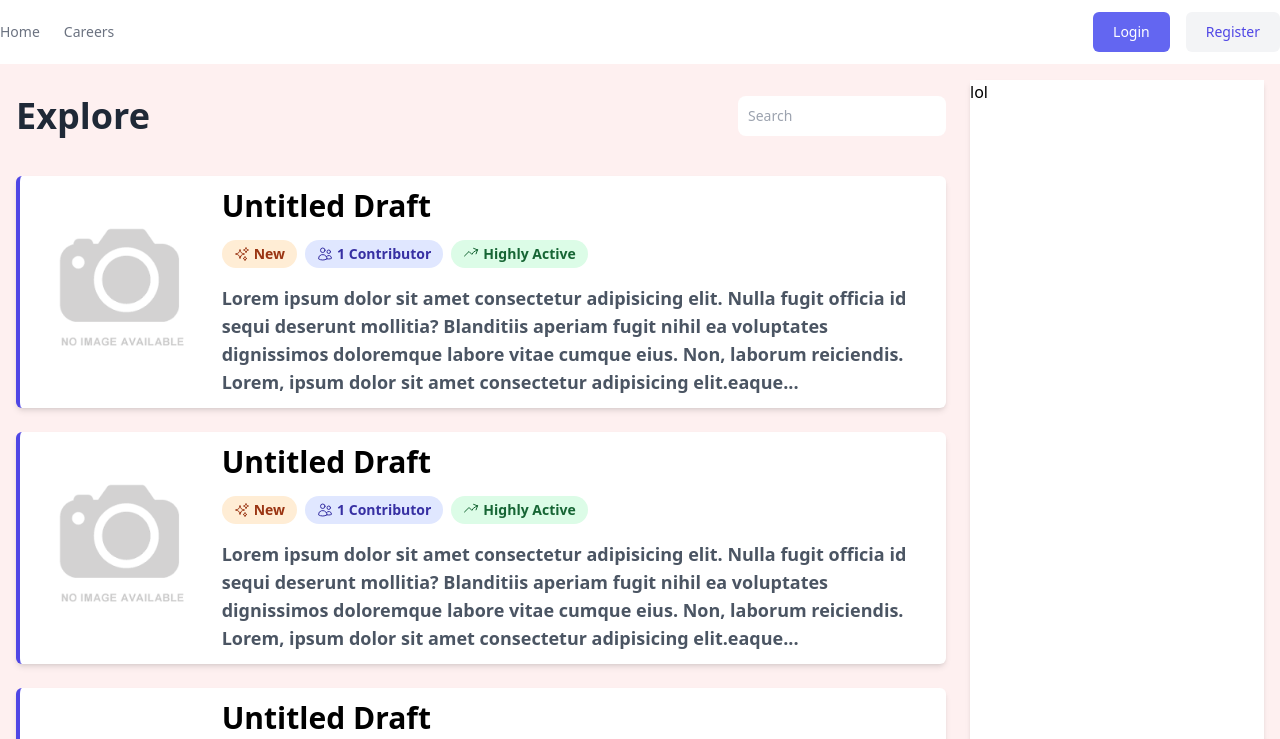
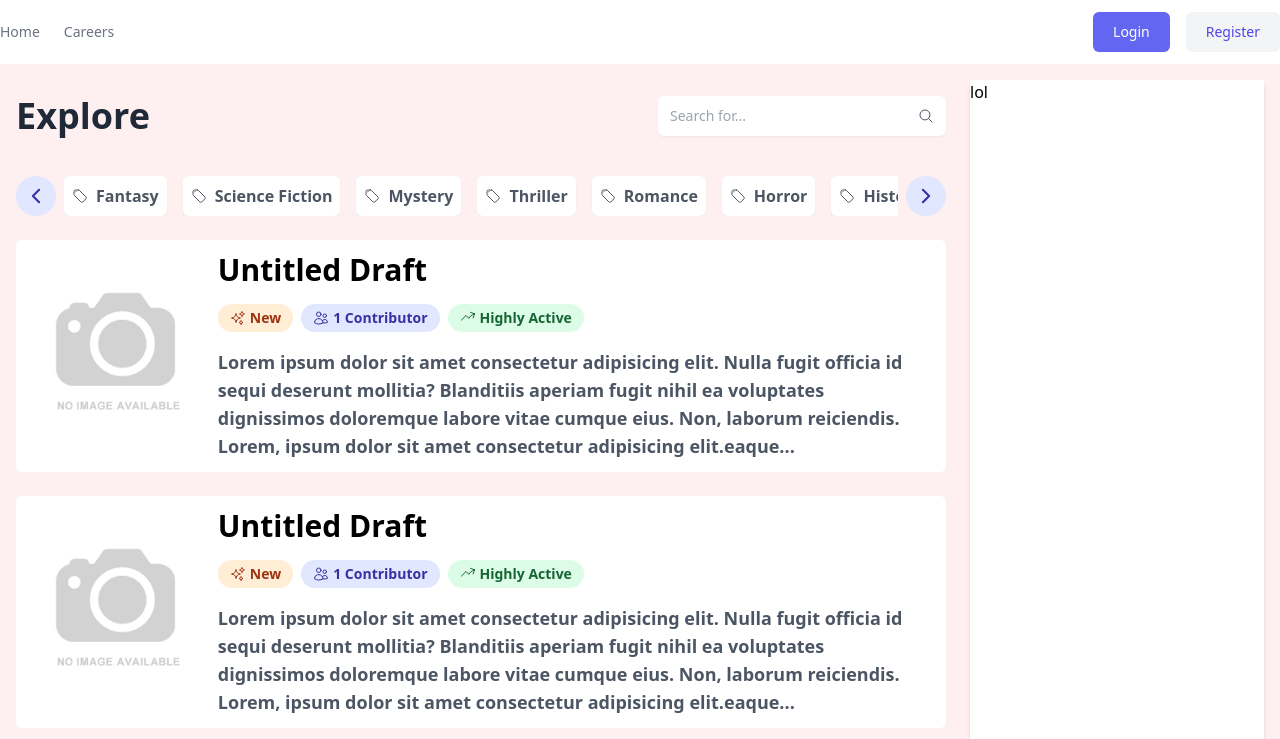
Before and after one commit to AyushNigam-1/Skrible, a React (Vite) app in the folder scriptly/: page / in a window 1280 px wide. Shown: the top 739 px of the page. Built offline with nearby package versions, Linux system fonts and the light colour scheme.

Commit message:
Improved Home Page UI & Added Genre Floating Bar

```diff
--- a/scriptly/src/components/Genres.jsx
+++ b/scriptly/src/components/Genres.jsx
@@ -1,4 +1,4 @@
-import React from 'react'
+import React, { useRef } from 'react'
 const Genres = () => {
     const genres = [
         { name: "Fantasy", color: "bg-purple-100", textColor: "text-purple-600" },
@@ -24,14 +24,32 @@ const Genres = () => {
     ];
 
 
+    const genresRef = useRef(null);
+
+    const scrollBackward = () => {
+        genresRef.current.scrollBy({ left: -200, behavior: 'smooth' });
+    };
+
+    const scrollForward = () => {
+        genresRef.current.scrollBy({ left: 200, behavior: 'smooth' });
+    };
 
     return (
         <>
-            <div className='flex gap-2 overflow-visible m-4' >
+            <div className='flex gap-2 overflow-visible' >
+                <button className='bg-indigo-100 text-indigo-800  px-2.5 rounded-full' >
+                    <svg xmlns="http://www.w3.org/2000/svg" fill="none" viewBox="0 0 24 24" strokeWidth={2.5} stroke="currentColor" className="size-5" onClick={scrollBackward} >
+                        <path strokeLinecap="round" strokeLinejoin="round" d="M15.75 19.5 8.25 12l7.5-7.5" />
+                    </svg>
+                </button>
+                <div
+                    ref={genresRef}
+                    className="flex gap-4 overflow-x-hidden no-scrollbar"
+                >
                     {
                         genres.map((e) => {
                             return (
-                            <button className={`bg-white ${e.textColor} flex gap-1 items-center bg p-2 font-bold text-nowrap rounded-md shadow-sm`} ><svg xmlns="http://www.w3.org/2000/svg" fill="none" viewBox="0 0 24 24" strokeWidth={1.5} stroke="currentColor" className="size-6">
+                                <button className={`bg-white text-gray-600 flex gap-2 items-center bg p-2 font-bold text-nowrap rounded-md shadow-sm`} ><svg xmlns="http://www.w3.org/2000/svg" fill="none" viewBox="0 0 24 24" strokeWidth={1.5} stroke="currentColor" className="size-4">
                                     <path strokeLinecap="round" strokeLinejoin="round" d="M9.568 3H5.25A2.25 2.25 0 0 0 3 5.25v4.318c0 .597.237 1.17.659 1.591l9.581 9.581c.699.699 1.78.872 2.607.33a18.095 18.095 0 0 0 5.223-5.223c.542-.827.369-1.908-.33-2.607L11.16 3.66A2.25 2.25 0 0 0 9.568 3Z" />
                                     <path strokeLinecap="round" strokeLinejoin="round" d="M6 6h.008v.008H6V6Z" />
                                 </svg>
@@ -39,6 +57,15 @@ const Genres = () => {
                             )
                         })
                     }
+                </div>
+                <button
+                    className="bg-indigo-100 text-indigo-800 px-2.5 rounded-full"
+                    onClick={scrollForward}
+                >
+                    <svg xmlns="http://www.w3.org/2000/svg" fill="none" viewBox="0 0 24 24" strokeWidth={2.5} stroke="currentColor" className="size-5">
+                        <path strokeLinecap="round" strokeLinejoin="round" d="M8.25 19.5L15.75 12 8.25 4.5" />
+                    </svg>
+                </button>
             </div >
         </>
     )
--- a/scriptly/src/pages/home/Home.jsx
+++ b/scriptly/src/pages/home/Home.jsx
@@ -1,26 +1,50 @@
 import React from 'react'
-import Navbar from '../../components/Navbar'
-import HomeLayout from '../../layout/HomeLayout'
 import Genres from '../../components/Genres'
 
 const Home = () => {
     return (
         <>
             {/* <Genres /> */}
-
             <div className='grid grid-cols-4 gap-6 m-4' >
-
                 <div className='col-span-3 flex flex-col gap-6'>
                     <div className='my-4 flex justify-between'>
-                        <h3 className='font-sans text-4xl font-semibold  text-gray-800' >
+                        <h3 className='font-sans text-4xl font-bold text-gray-800 ' >
                             Explore
                         </h3>
-                        <input type="text" id="first_name" class="outline-none text-gray-900 text-sm rounded-lg focus:ring-blue-500  focus:border-blue-500 block p-2.5 w-52" placeholder="Search" required autoComplete='off' />
+                        <div class="relative">
+                            <label for="Search" class="sr-only"> Search </label>
+                            <input
+                                type="text"
+                                id="Search"
+                                placeholder="Search for..."
+                                class="w-72 rounded-md border-gray-200 py-2.5 pe-10  shadow-sm sm:text-sm outline-none px-3"
+                            />
+                            <span class="absolute inset-y-0 end-0 grid w-10 place-content-center">
+                                <button type="button" class="text-gray-600 hover:text-gray-700">
+                                    <span class="sr-only">Search ...</span>
+                                    <svg
+                                        xmlns="http://www.w3.org/2000/svg"
+                                        fill="none"
+                                        viewBox="0 0 24 24"
+                                        stroke-width="1.5"
+                                        stroke="currentColor"
+                                        class="size-4"
+                                    >
+                                        <path
+                                            stroke-linecap="round"
+                                            stroke-linejoin="round"
+                                            d="M21 21l-5.197-5.197m0 0A7.5 7.5 0 105.196 5.196a7.5 7.5 0 0010.607 10.607z"
+                                        />
+                                    </svg>
+                                </button>
+                            </span>
+                        </div>
                     </div>
+                    <Genres />
                     {
                         Array(4).fill(0).map(e => {
                             return (
-                                <div className=' bg-white rounded-md p-3 flex gap-3  shadow-md border-s-4 border-s-indigo-600 ' >
+                                <div className=' bg-white rounded-md p-3 flex gap-3 ' >
                                     <div className='rounded-md w-max m-auto'>
                                         <img src="/noimage.png" alt="" width="100%" />
                                     </div>
@@ -54,7 +78,6 @@ const Home = () => {
                                             </div>
                                         </div>
                                         <p className='text-lg text-gray-600 font-semibold ' > Lorem ipsum dolor sit amet consectetur adipisicing elit. Nulla fugit officia id sequi deserunt mollitia? Blanditiis aperiam fugit nihil ea voluptates dignissimos doloremque labore vitae cumque eius. Non, laborum reiciendis. Lorem, ipsum dolor sit amet consectetur adipisicing elit.eaque... </p>
-
                                     </div>
                                 </div>
                             )
```
Lines whose indentation alone changed are shown as unchanged.
